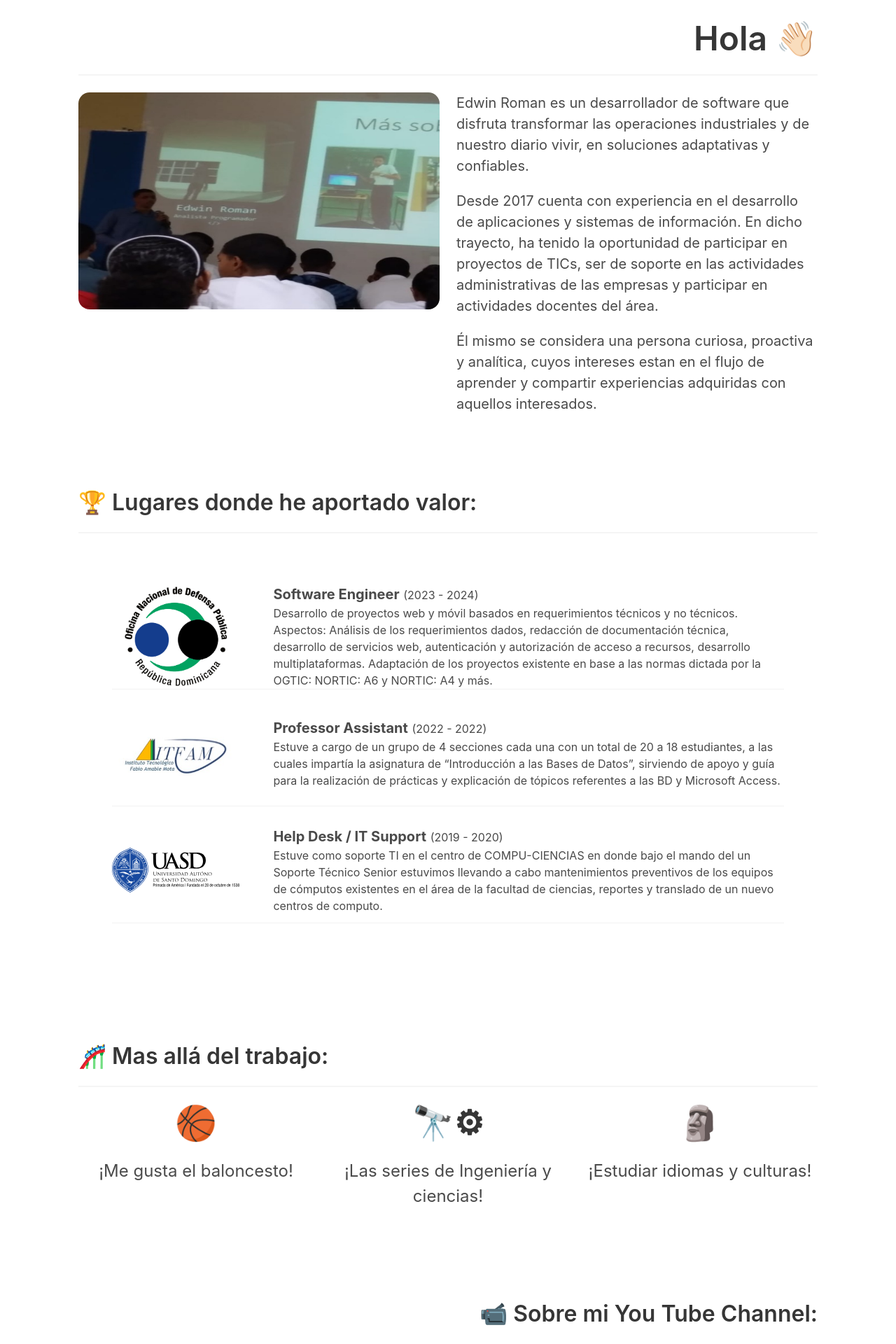
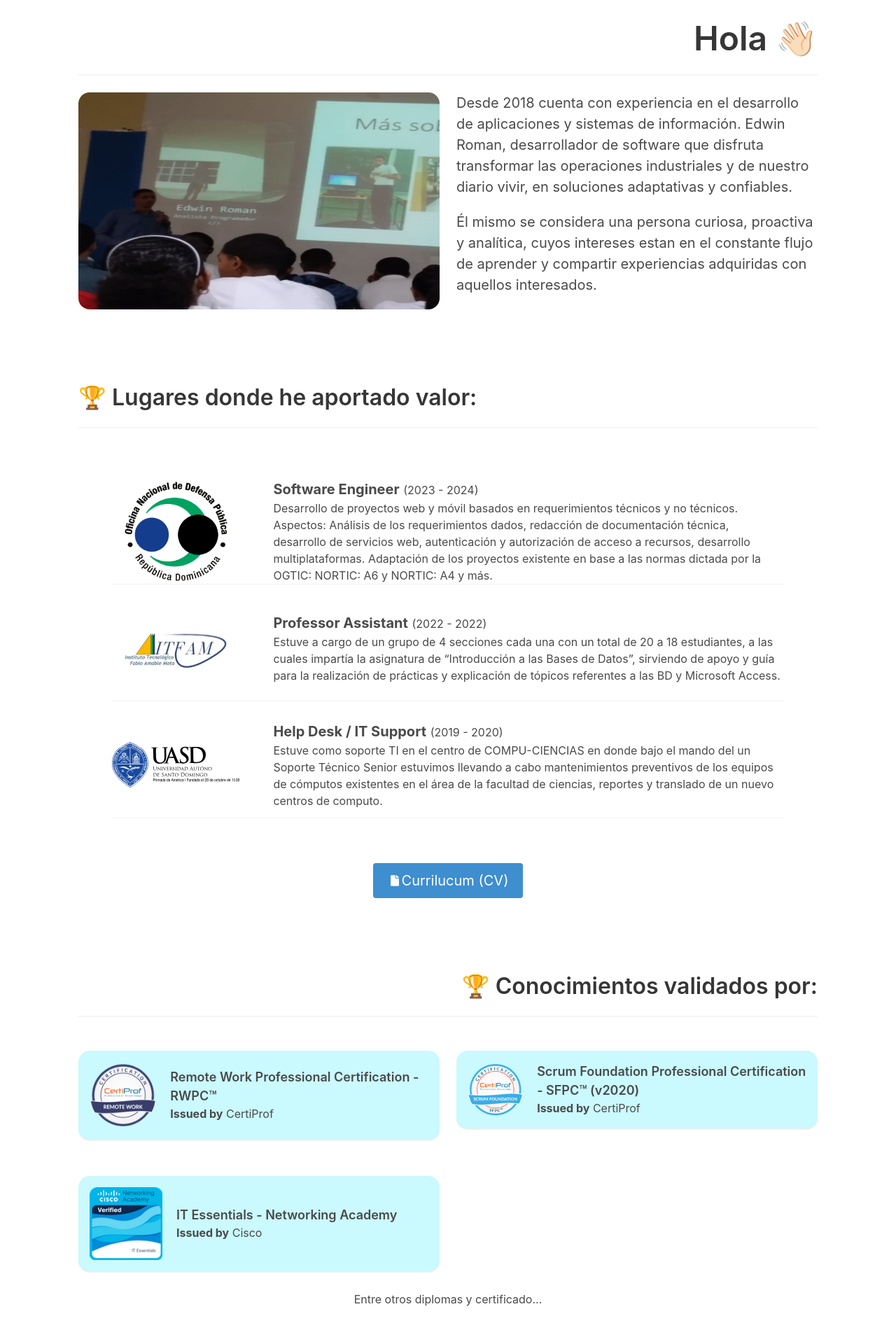
Before and after one commit to Edwinroman30/Portfolio, a React (Vite) app: page /sobre-mi in a window 1280 px wide. Shown: the part 120-2040 px from the top of the page at 70% size. Built offline with nearby package versions, Linux system fonts and the light colour scheme; grey boxes are pictures that could not be loaded.

Commit message:
New features and reorganization of content

```diff
--- a/src/pages/AboutPage.css
+++ b/src/pages/AboutPage.css
@@ -1,5 +1,11 @@
 .started-image{
+    display: block;
+    position: relative;
     max-width: 100%;
+    height: 100%;
+}
+
+.image-border{
     border-radius: 1rem;
 }
 
--- a/src/pages/AboutPage.tsx
+++ b/src/pages/AboutPage.tsx
@@ -3,6 +3,10 @@ import uasdLogo from '../assets/img/logo_uasd.svg';
 import ondpLogo from '../assets/img/logo_ondp.png';
 import itfamLogo from '../assets/img/logo_itfam2.jpg';
 import { IExperice } from '../types/experices';
+import { IoIosDocument } from "react-icons/io";
+import { useRef } from 'react';
+import IBadgeInfo from '../components/types/IBadgeInfo';
+import BadgeComponent from '../components/badge/BadgeComponent';
 
 let experices : IExperice[] = [
   {
@@ -32,6 +36,24 @@ experices = experices.sort((x, y) => x.endDate > y.endDate ? -1 : 1);
 
 function AboutPage() {
 
+  const badgeRef = useRef<IBadgeInfo[]>([
+    {
+       certificateImageUrl: "./img/badges/remote-work-certification.png",
+       certificateName: "Remote Work Professional Certification - RWPC™",
+       issuerName: "CertiProf"
+    },
+    {
+        certificateImageUrl: "./img/badges/scrum-certification.png",
+        certificateName: "Scrum Foundation Professional Certification - SFPC™ (v2020)",
+        issuerName: "CertiProf"
+    },
+    {
+        certificateImageUrl: "./img/badges/it-essential-cisco-certification.png",
+        certificateName: "IT Essentials - Networking Academy",
+        issuerName: "Cisco"
+     }
+  ]);
+
   return (
     <section className='container'>
 
@@ -41,16 +63,15 @@ function AboutPage() {
             <div className="columns">
 
                 <div className="column">
-                    <figure className="image is-5by3 v-centered">
-                        <img className='started-image' src="./img/me-talking-in-public.jpg" alt="Edwin Roman into the computer science faculty" />
+                    <figure className="image started-image is-5by3 v-centered">
+                        <img className='image-border' src="./img/me-talking-in-public.jpg" alt="Edwin Roman into the computer science faculty" />
                     </figure>
                 </div>
 
                 <div className="column">
                     <div className="content is-medium">
-                        <p>Edwin Roman es un desarrollador de software que disfruta transformar las operaciones industriales y de nuestro diario vivir, en soluciones adaptativas y confiables.</p>
-                        <p>Desde 2017 cuenta con experiencia en el desarrollo de aplicaciones y sistemas de información. En dicho trayecto, ha tenido la oportunidad de participar en proyectos de TICs, ser de soporte en las actividades administrativas de las empresas y participar en actividades docentes del área.</p>
-                        <p>Él mismo se considera una persona curiosa, proactiva y analítica, cuyos intereses estan en el flujo de aprender y compartir experiencias adquiridas con aquellos interesados.</p>
+                        <p>Desde 2018 cuenta con experiencia en el desarrollo de aplicaciones y sistemas de información. Edwin Roman, desarrollador de software que disfruta transformar las operaciones industriales y de nuestro diario vivir, en soluciones adaptativas y confiables.</p>
+                        <p>Él mismo se considera una persona curiosa, proactiva y analítica, cuyos intereses estan en el constante flujo de aprender y compartir experiencias adquiridas con aquellos interesados.</p>
                     </div>
                 </div>
 
@@ -63,8 +84,8 @@ function AboutPage() {
 
             <div className='section'>
 
-                {experices.map((data) => (
-                    <div className="grid-container mb-4">
+                {experices.map((data, idx) => (
+                    <div className="grid-container mb-4" key={`${idx}-${data.companyName}`}>
                         <figure>
                             <img src={data.companyLogoURL} style={{maxWidth:'100%', maxHeight:'150px'}}></img>
                         </figure>
@@ -79,6 +100,31 @@ function AboutPage() {
 
             </div>
 
+            <div className="text-center">
+                <button className="button is-medium is-info">
+                    <IoIosDocument></IoIosDocument>
+                     Currilucum (CV)
+                </button>
+            </div>
+
+        </article>
+
+        <article className="section">
+            <h1 className='title is-3 text-right mt-3'>🏆 Conocimientos validados por:</h1>
+            <hr></hr>
+
+            <div className="columns is-multiline is-mobile" >
+                {
+                    badgeRef.current.map((data, index) => (
+                     <div className="column is-full-mobile is-half-tablet is-half-desktop" key={`${data.issuerName}-${index}`}>
+                        <BadgeComponent badge={data}></BadgeComponent>
+                     </div>
+                    ))
+                }
+            </div>
+            <p className='text-center'>
+                Entre otros diplomas y certificado...
+            </p>
         </article>
 
         <article className="section">
@@ -107,7 +153,7 @@ function AboutPage() {
 
             <div className="columns">
                 <div className="column content is-large">
-                    <iframe width="100%" height="315" src="https://www.youtube.com/embed/TFZWamWmhEk?si=YjxKpXB-KBBIhEYG&amp;start=27" title="YouTube video player" allow="accelerometer; autoplay; clipboard-write; encrypted-media; gyroscope; picture-in-picture; web-share; allowfullscreen;"></iframe>
+                   <iframe width="100%" height="315" src="https://www.youtube.com/embed/TFZWamWmhEk?si=YjxKpXB-KBBIhEYG&amp;start=27" title="YouTube video player" allow="accelerometer; autoplay; clipboard-write; encrypted-media; gyroscope; picture-in-picture; web-share; allowfullscreen;"></iframe>
                 </div>
                 <div className="column">
                     <div className="content is-medium">
```
